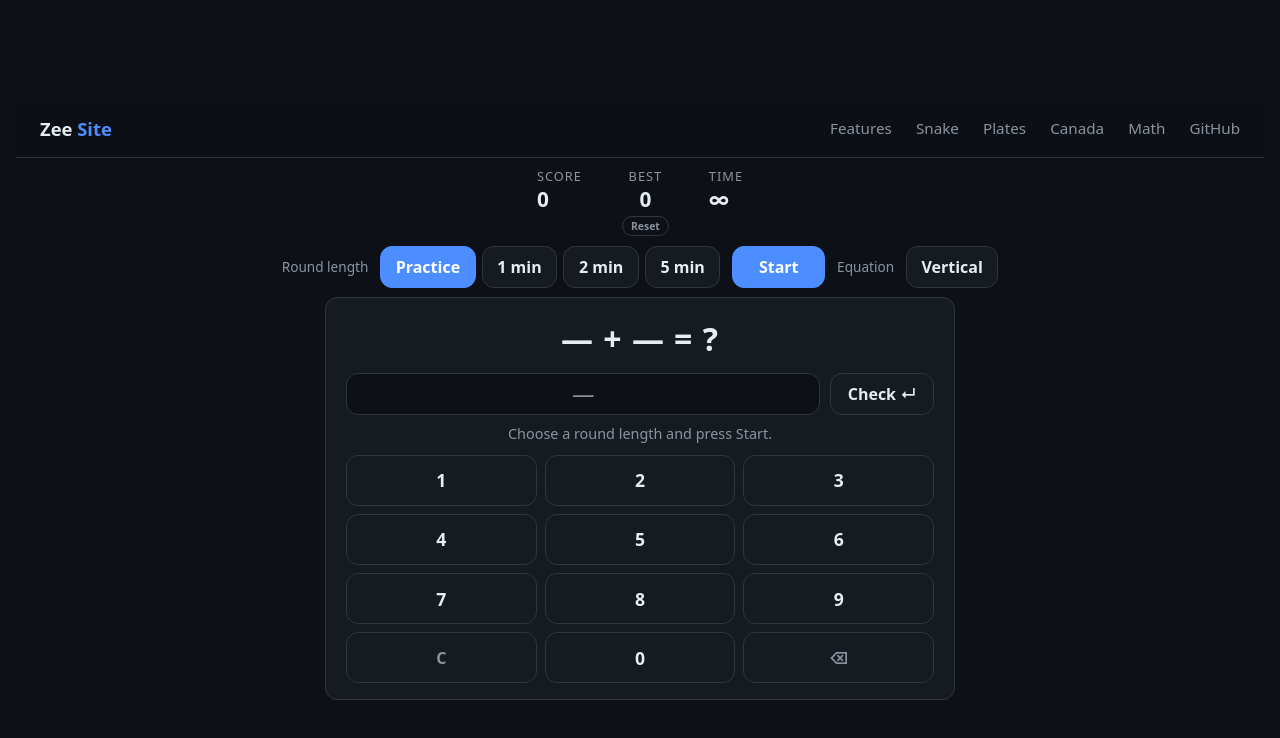
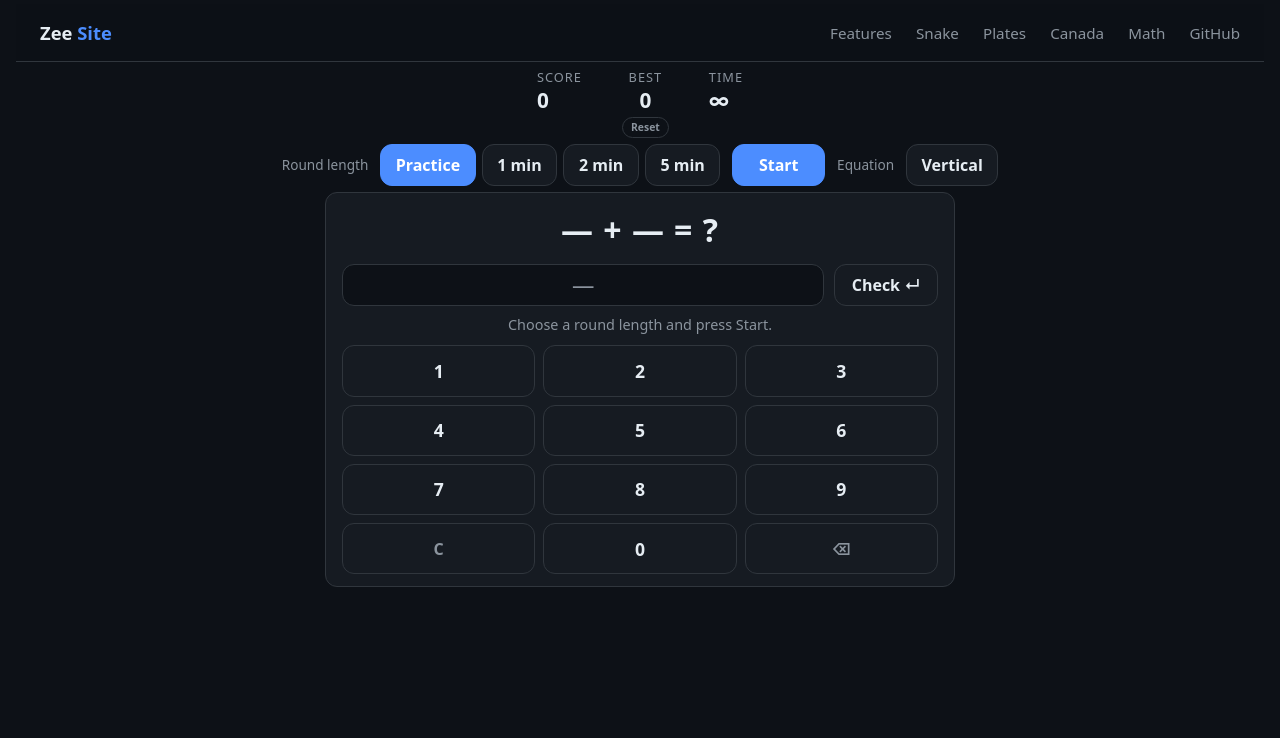
Before and after one commit to ZeeBuild/OC-Site, a plain HTML site: page math.html in a window 1280 px wide. Drawn offline with Linux system fonts and the light colour scheme.

Commit message:
Remove blank space above header nav (top-align, trim padding)

```diff
--- a/math.html
+++ b/math.html
@@ -21,19 +21,20 @@
     }
 
     * { margin: 0; padding: 0; box-sizing: border-box; }
+    html { background: var(--bg); }
     [hidden] { display: none !important; }
 
     body {
       font-family: system-ui, -apple-system, "Segoe UI", sans-serif;
       background: var(--bg);
       color: var(--text);
-      min-height: 100vh;
+      min-height: 0;
       display: flex;
       flex-direction: column;
       align-items: center;
-      justify-content: center;
+      justify-content: flex-start;
       gap: 0.9rem;
-      padding: 1.5rem;
+      padding: 1rem;
     }
 
     .nav {
@@ -319,10 +320,10 @@
 
     /* Desktop: two-column layout to avoid vertical scrolling on 1080p */
     @media (min-width: 900px) {
-      body { padding: 0.75rem 1rem; gap: 0.6rem; }
+      body { padding: 0.25rem 1rem; gap: 0.4rem; }
       .timebar { max-width: 630px; }
       .board-wrap { max-width: 630px; }
-      .game { flex-direction: row; align-items: flex-start; gap: 1.25rem; padding: 1rem 1.25rem; }
+      .game { flex-direction: row; align-items: flex-start; gap: 1.25rem; padding: 0.75rem 1rem; }
       .main-col { flex: 1 1 0; gap: 0.6rem; }
       .work {
         border-top: 1px solid var(--border);
```
